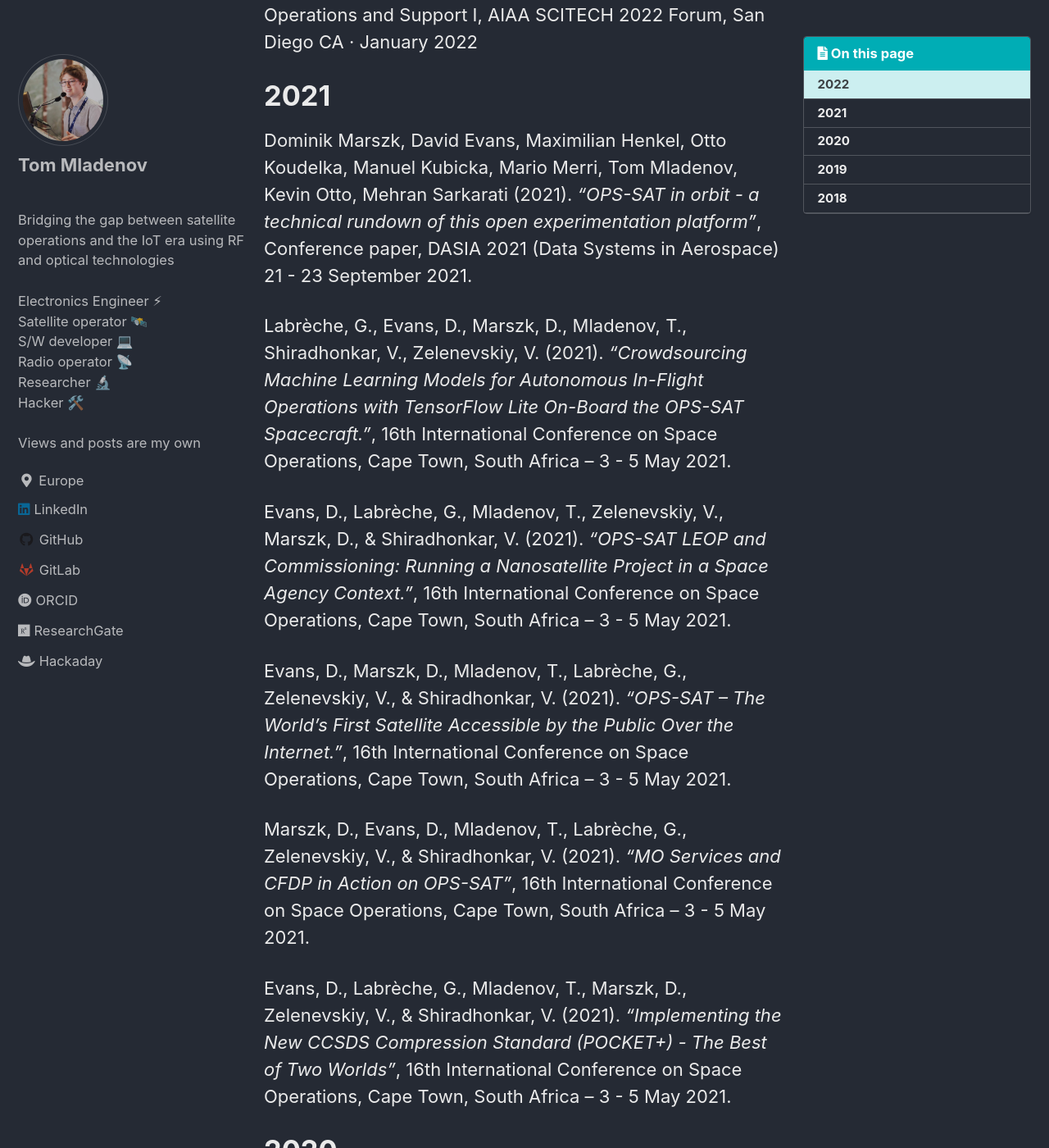
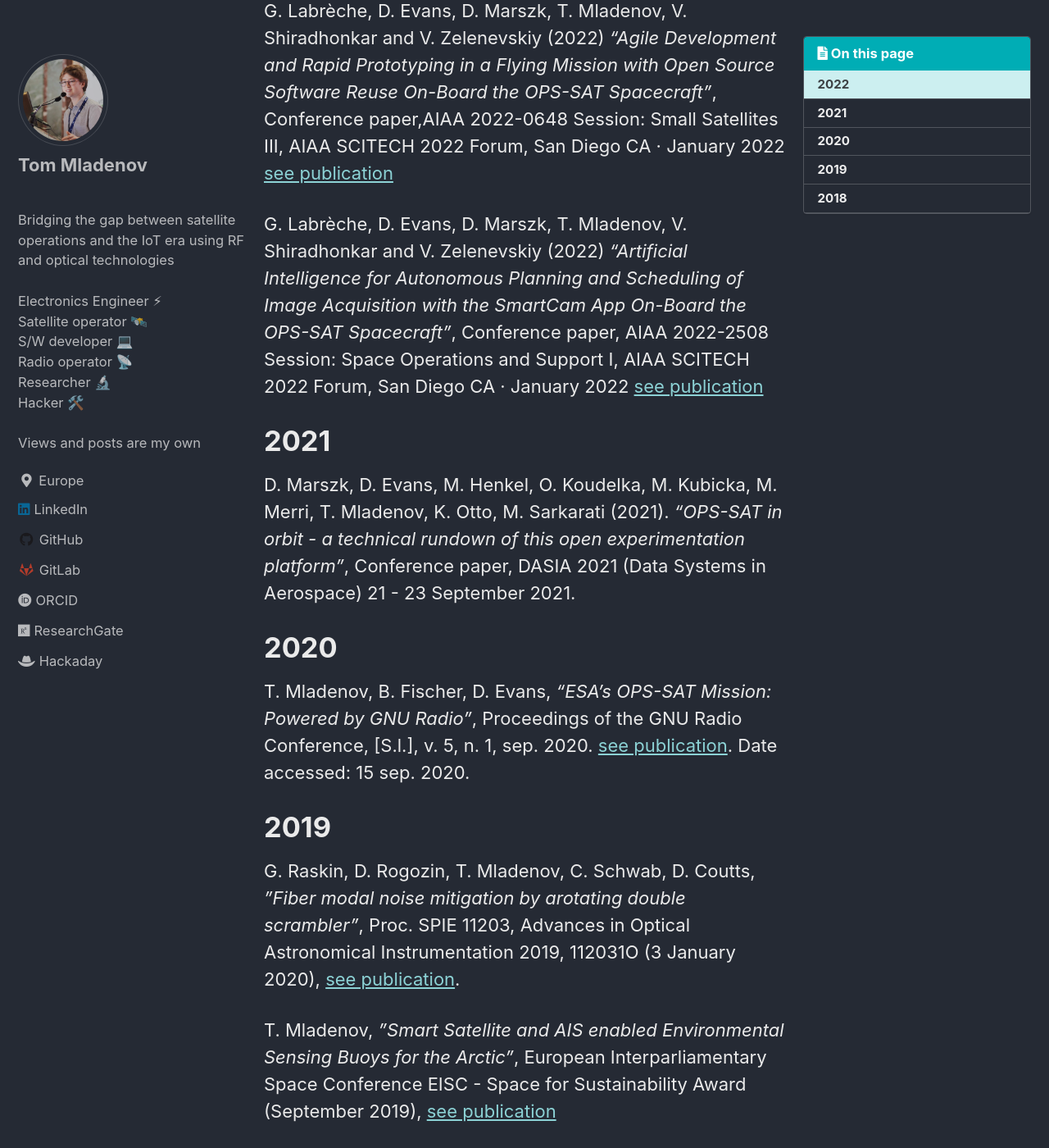
Before and after one commit to TomMladenov/tommladenov.github.io, a Jekyll site: the page built from _pages/publications.md, in a window 1280 px wide and 1400 px high, scrolled down 1064 px. Shown: the whole window at 82% size. Built offline with Jekyll 4.4.1, drawn with Linux system fonts in a browser that asks for light colours; cached includes are drawn as plain includes; some of the changed text lies outside the part shown.

Commit message:
Update pubs

```diff
--- a/_pages/publications.md
+++ b/_pages/publications.md
@@ -9,28 +9,21 @@
 
 # 2022
 
-Labrèche, G., Evans, D., Marszk, D., Mladenov, T., Shiradhonkar, V., Soto, T., & Zelenevskiy, V. (2022). *"OPS-SAT Spacecraft Autonomy with TensorFlow Lite, Unsupervised Learning, and Online Machine Learning."* 2022 IEEE Aerospace Conference.
+D. Evans, G. Labrèche, T. Mladenov, V. Zelenevskiy, D. Marszk, & V. Shiradhonkar (2022). *"OPS-SAT LEOP and Commissioning: Running a Nanosatellite Project in a Space Agency Context."*, Proceedings of the 36th Small Satellite Conference, SmallSat Session IX: Recent Launches, SSC22-IX-06, AIAA/USU, Logan, UT, 2022.
+
+D. Marszk, D. Evans, T. Mladenov, G. Labrèche, V. Zelenevskiy, & V. Shiradhonkar (2022). *"MO Services and CFDP in Action on OPS-SAT"*, Proceedings of the 36th Small Satellite Conference, Weekend Sesssion IV: Advanced Concepts - Research Academia II, SSC22-WKIV-05, AIAA/USU, Logan, UT, 2022.
+
+G. Labrèche, D. Evans, D. Marszk, T. Mladenov, V. Shiradhonkar, T. Soto, & V. Zelenevskiy (2022). *"OPS-SAT Spacecraft Autonomy with TensorFlow Lite, Unsupervised Learning, and Online Machine Learning."* 2022 IEEE Aerospace Conference. <a href="https://www.researchgate.net/profile/Georges-Labreche/publication/358040622_OPS-SAT_Spacecraft_Autonomy_with_TensorFlow_Lite_Unsupervised_Learning_and_Online_Machine_Learning/links/61eca4f3dafcdb25fd459ae7/OPS-SAT-Spacecraft-Autonomy-with-TensorFlow-Lite-Unsupervised-Learning-and-Online-Machine-Learning.pdf" target="_blank">see publication</a>
 
 T. Mladenov, D. Evans and V. Zelenevskiy, *"Implementation of a GNU Radio-Based Search and Rescue Receiver on ESA's OPS-SAT Space Lab,"* in IEEE Aerospace and Electronic Systems Magazine, vol. 37, no. 5, pp. 4-12, 1 May 2022, doi: 10.1109/MAES.2022.3143875. <a href="https://ieeexplore.ieee.org/document/9684957" target="_blank">see publication</a>
 
-Georges Labrèche, David Evans, Dominik Marszk, Tom Mladenov, Vasundhara Shiradhonkar and Vladimir Zelenevskiy (2022) *"Agile Development and Rapid Prototyping in a Flying Mission with Open Source Software Reuse On-Board the OPS-SAT Spacecraft"*, Conference paper,AIAA 2022-0648 Session: Small Satellites III,  AIAA SCITECH 2022 Forum, San Diego CA · January 2022
+G. Labrèche, D. Evans, D. Marszk, T. Mladenov, V. Shiradhonkar and V. Zelenevskiy (2022) *"Agile Development and Rapid Prototyping in a Flying Mission with Open Source Software Reuse On-Board the OPS-SAT Spacecraft"*, Conference paper,AIAA 2022-0648 Session: Small Satellites III,  AIAA SCITECH 2022 Forum, San Diego CA · January 2022  <a href="https://arc.aiaa.org/doi/abs/10.2514/6.2022-0648" target="_blank">see publication</a>
 
-Georges Labrèche, David Evans, Dominik Marszk, Tom Mladenov, Vasundhara Shiradhonkar and Vladimir Zelenevskiy (2022) *"Artificial Intelligence for Autonomous Planning and Scheduling of Image Acquisition with the SmartCam App On-Board the OPS-SAT Spacecraft"*, Conference paper, AIAA 2022-2508 Session: Space Operations and Support I, AIAA SCITECH 2022 Forum, San Diego CA · January 2022
+G. Labrèche, D. Evans, D. Marszk, T. Mladenov, V. Shiradhonkar and V. Zelenevskiy (2022) *"Artificial Intelligence for Autonomous Planning and Scheduling of Image Acquisition with the SmartCam App On-Board the OPS-SAT Spacecraft"*, Conference paper, AIAA 2022-2508 Session: Space Operations and Support I, AIAA SCITECH 2022 Forum, San Diego CA · January 2022   <a href="https://arc.aiaa.org/doi/abs/10.2514/6.2022-2508" target="_blank">see publication</a>
 
 # 2021
 
-
-Dominik Marszk, David Evans, Maximilian Henkel, Otto Koudelka, Manuel Kubicka, Mario Merri, Tom Mladenov, Kevin Otto, Mehran Sarkarati (2021). *"OPS-SAT in orbit - a technical rundown of this open experimentation platform"*, Conference paper, DASIA 2021 (Data Systems in Aerospace) 21 - 23 September 2021.
-
-Labrèche, G., Evans, D., Marszk, D., Mladenov, T., Shiradhonkar, V., Zelenevskiy, V. (2021). *"Crowdsourcing Machine Learning Models for Autonomous In-Flight Operations with TensorFlow Lite On-Board the OPS-SAT Spacecraft."*, 16th International Conference on Space Operations, Cape Town, South Africa – 3 - 5 May 2021.
-
-Evans, D., Labrèche, G., Mladenov, T., Zelenevskiy, V., Marszk, D., & Shiradhonkar, V. (2021). *"OPS-SAT LEOP and Commissioning: Running a Nanosatellite Project in a Space Agency Context."*, 16th International Conference on Space Operations, Cape Town, South Africa – 3 - 5 May 2021.
-
-Evans, D., Marszk, D., Mladenov, T., Labrèche, G., Zelenevskiy, V., & Shiradhonkar, V. (2021). *"OPS-SAT – The World's First Satellite Accessible by the Public Over the Internet."*, 16th International Conference on Space Operations, Cape Town, South Africa – 3 - 5 May 2021.
-
-Marszk, D., Evans, D., Mladenov, T., Labrèche, G., Zelenevskiy, V., & Shiradhonkar, V. (2021). *"MO Services and CFDP in Action on OPS-SAT"*, 16th International Conference on Space Operations, Cape Town, South Africa – 3 - 5 May 2021.
-
-Evans, D., Labrèche, G., Mladenov, T., Marszk, D., Zelenevskiy, V., & Shiradhonkar, V. (2021). *"Implementing the New CCSDS Compression Standard (POCKET+) - The Best of Two Worlds"*, 16th International Conference on Space Operations, Cape Town, South Africa – 3 - 5 May 2021.
+D. Marszk, D. Evans, M. Henkel, O. Koudelka, M. Kubicka, M. Merri, T. Mladenov, K. Otto, M. Sarkarati (2021). *"OPS-SAT in orbit - a technical rundown of this open experimentation platform"*, Conference paper, DASIA 2021 (Data Systems in Aerospace) 21 - 23 September 2021.
 
 # 2020
 
```
